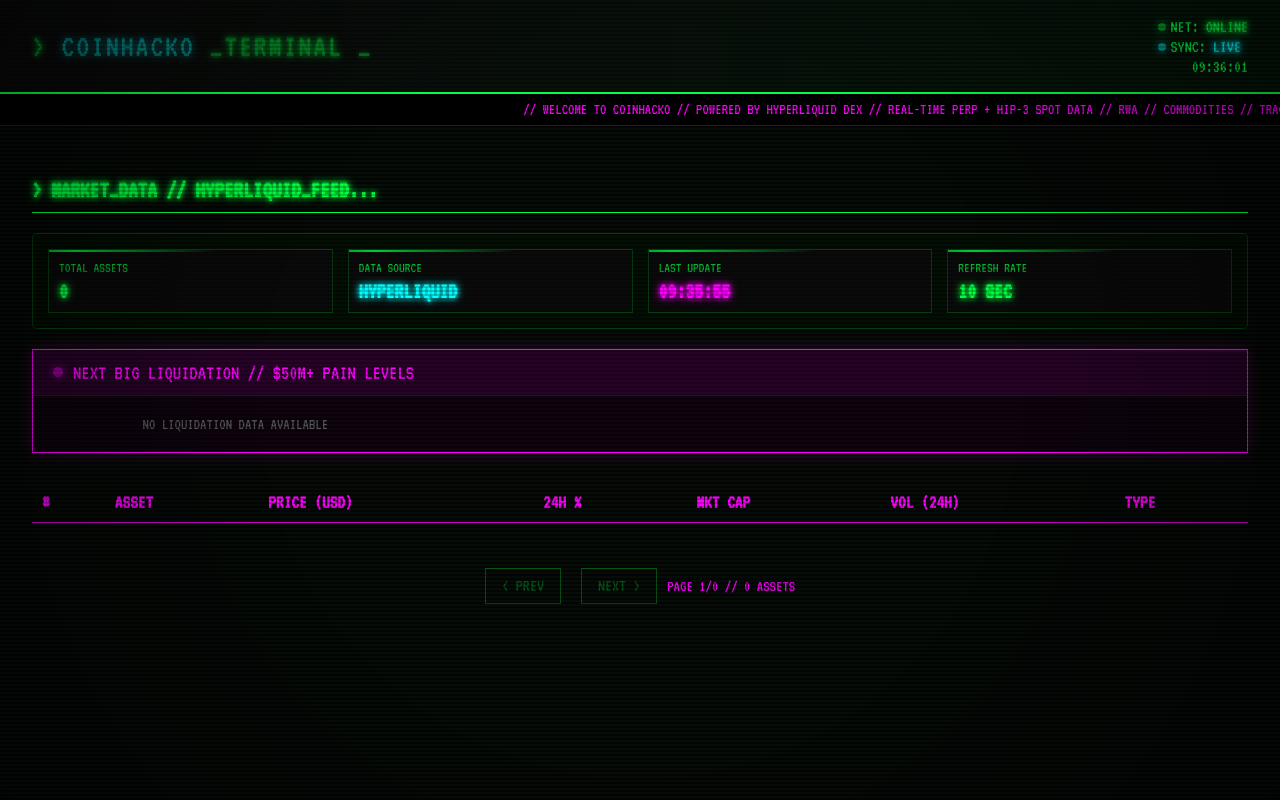
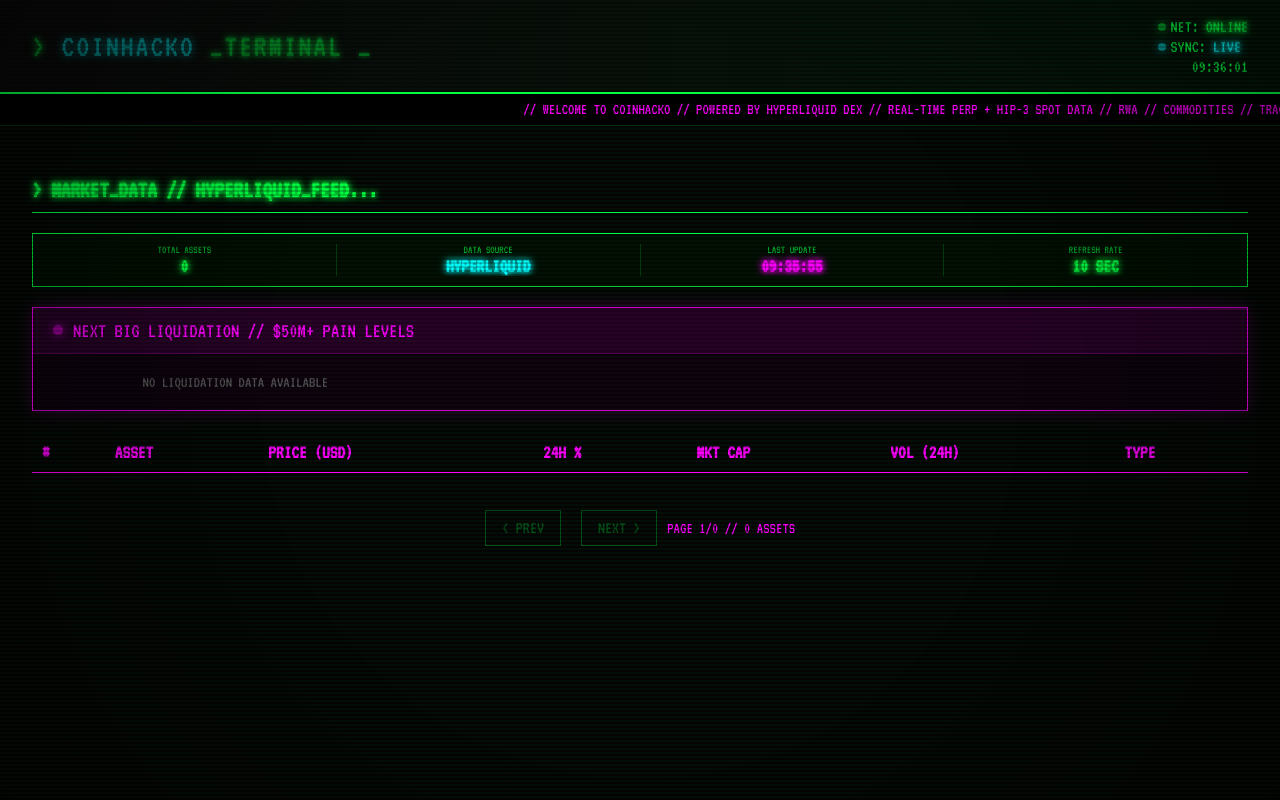
Before and after one commit to lorem111/coinhacko, a Flask app: page / in a window 1280 px wide. Run offline with Flask 3, Linux system fonts and the light colour scheme; data that the repository does not hold is empty.

Commit message:
Tighten UI: dense terminal log look, condensed HUD strip, grid fix
- Table: reduce row spacing, padding, icon size for scan-log density
- Stats bar: flex strip with dividers instead of floating card grid
- Liquidation panel: fill cards, tighter padding, subtle bg fill

```diff
--- a/templates/index.html
+++ b/templates/index.html
@@ -160,53 +160,52 @@
 
         /* --- STATS BAR --- */
         .stats-bar {
-            display: grid;
-            grid-template-columns: repeat(auto-fit, minmax(200px, 1fr));
-            gap: 15px;
+            display: flex;
+            justify-content: space-between;
+            background: rgba(0, 20, 0, 0.6);
+            border: 1px solid var(--neon-green);
+            padding: 10px 0;
             margin-bottom: 20px;
-            padding: 15px;
-            background: rgba(0, 20, 0, 0.4);
-            border: 1px solid var(--neon-green-dim);
-            border-radius: 5px;
         }
 
         .stat-card {
-            padding: 10px;
-            background: var(--terminal-bg);
-            border: 1px solid var(--neon-green-dim);
+            flex: 1;
+            text-align: center;
+            border: none;
+            border-right: 1px solid var(--neon-green-dim);
+            padding: 0 10px;
+            background: none;
             position: relative;
             overflow: hidden;
         }
 
+        .stat-card:last-child {
+            border-right: none;
+        }
+
         .stat-card::before {
-            content: '';
-            position: absolute;
-            top: 0;
-            left: -100%;
-            width: 100%;
-            height: 2px;
-            background: linear-gradient(90deg, transparent, var(--neon-green), transparent);
-            animation: scan 3s infinite;
+            display: none;
         }
 
         .stat-label {
             font-family: var(--font-mono);
-            font-size: 0.9rem;
+            font-size: 0.7rem;
             opacity: 0.7;
             text-transform: uppercase;
+            margin-bottom: 2px;
         }
 
         .stat-value {
             font-family: var(--font-mono);
-            font-size: 1.4rem;
-            margin-top: 5px;
+            font-size: 1.2rem;
+            margin-top: 2px;
         }
 
         /* --- COIN LIST TABLE --- */
         .cyber-table {
             width: 100%;
             border-collapse: separate;
-            border-spacing: 0 10px;
+            border-spacing: 0 2px;
         }
 
         .cyber-table th {
```
Also changed, not shown: other parts of templates/index.html (+24 -13 lines), public/index.html (+45 -35 lines).
